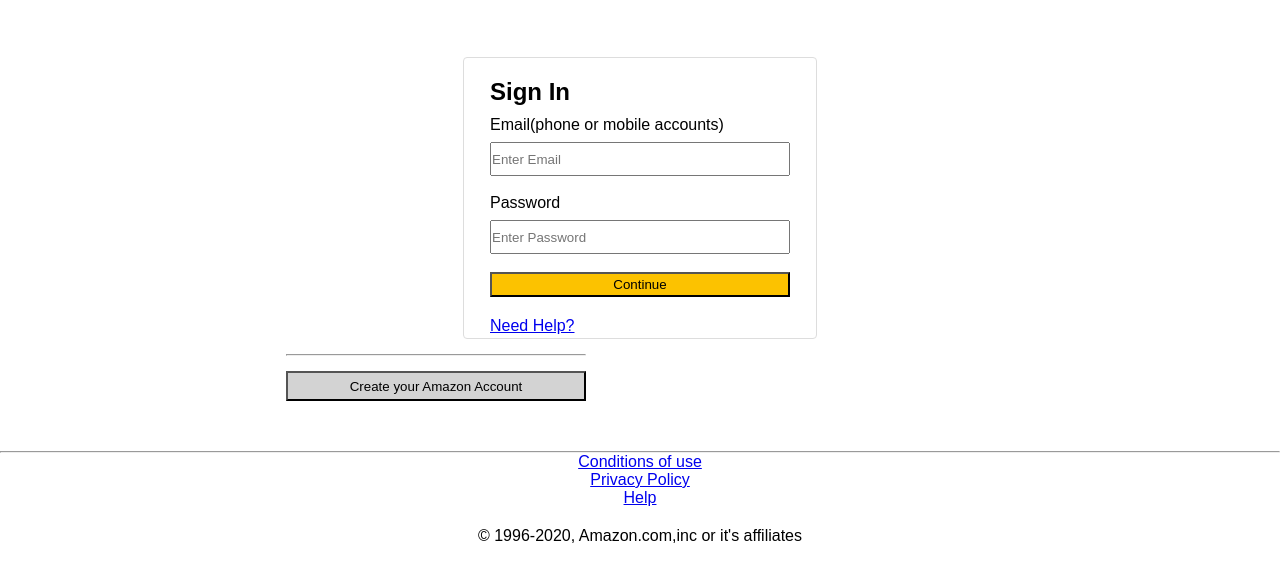
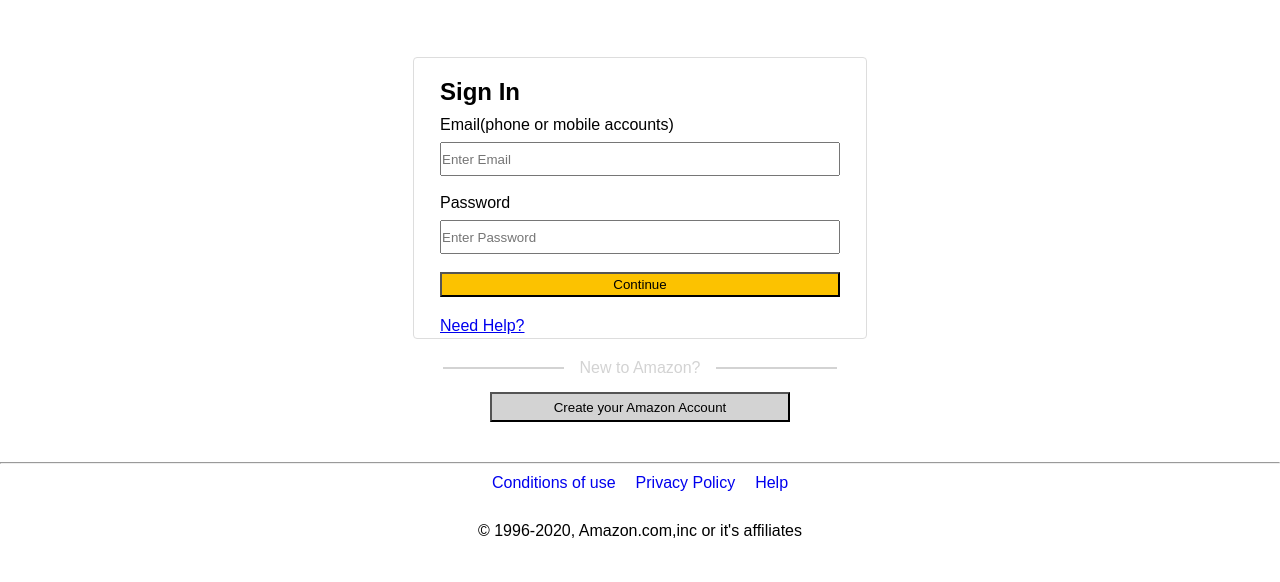
Before and after one commit to TopGameDev/CT-Week1-Amazon-Signin, a plain HTML site: page index.html in a window 1280 px wide. Shown: the part 206-788 px from the top of the page. Drawn offline with Linux system fonts and the light colour scheme.

Commit message:
Fixed New to Amazon line and fixed footer links

```diff
--- a/CSS/main.css
+++ b/CSS/main.css
@@ -13,7 +13,7 @@
 
 .box{
     height: 240px;
-    width: 300px;
+    width: 400px;
     padding: 20px 26px;
     border: 1px solid #ddd;
     border-radius: 4px;
@@ -42,18 +42,33 @@
     margin-top: -10px;
     height: 30px;
 }
+.container{
+    margin-top: 0px;
+    display: flex;
+    align-items: center;
+    justify-content: center;
+    color: lightgrey;
 
-.line{
-    width: 300px;
-    padding: 15px 26px;
-    margin: 0px 260px 0px 260px;
+}
 
+.middle-text{
+    display: grid;
+    grid-template-columns: repeat(3,1fr);
+    align-items: center;
+    column-gap: 1rem;
+}
+
+.middle-text::before, .middle-text::after{
+    content: "";
+    height: 2px;
+    background-color: lightgrey;
+    display: block;
 }
 
 .button2{
     width: 300px;
     padding: 0px 26px;
-    margin: 0px 260px 50px 260px;
+    margin: 15px auto 40px auto;
     display: flex;
     justify-content: space-around;
     flex-direction: column;
@@ -62,12 +77,26 @@
 .button2 button{
     background-color: #d3d3d3;
     height: 30px;
-}
-.nav li{
-    display: flex;
-    justify-content: space-around;
 
 }
+
+
+.nav ul{
+
+    display: flex;
+    justify-content: center;
+    list-style-type: none;
+
+}
+
+.nav li{
+    padding: 10px;
+}
+
+.text{
+    text-decoration: none;
+}
+
 p{
     display: flex;
     justify-content: center;
--- a/index.html
+++ b/index.html
@@ -27,14 +27,16 @@
                 <a href="#" class="help"> Need Help?</a>
             </div>
         </div>
-        <div class="line">
-            <hr>
+        <div class="container">
+            <p class="middle-text">New to Amazon?</p>
         </div>
         <div class="button2">
-            <button>Create your Amazon Account</button>
+            <button class="button">Create your Amazon Account</button>
         </div>
 
+
     </section>
+
 
 
 </body>
@@ -42,9 +44,9 @@
     <hr>
     <nav class="nav">
         <ul>
-            <li> <a href="#">Conditions of use</a></li>
-            <li> <a href="#">Privacy Policy</a></li>
-            <li> <a href="#">Help</a></li>
+            <li> <a href="#" class="text">Conditions of use</a></li>
+            <li> <a href="#" class="text">Privacy Policy</a></li>
+            <li> <a href="#" class="text">Help</a></li>
         </ul>
     </nav>
     <p>© 1996-2020, Amazon.com,inc or it's affiliates</p>
```
